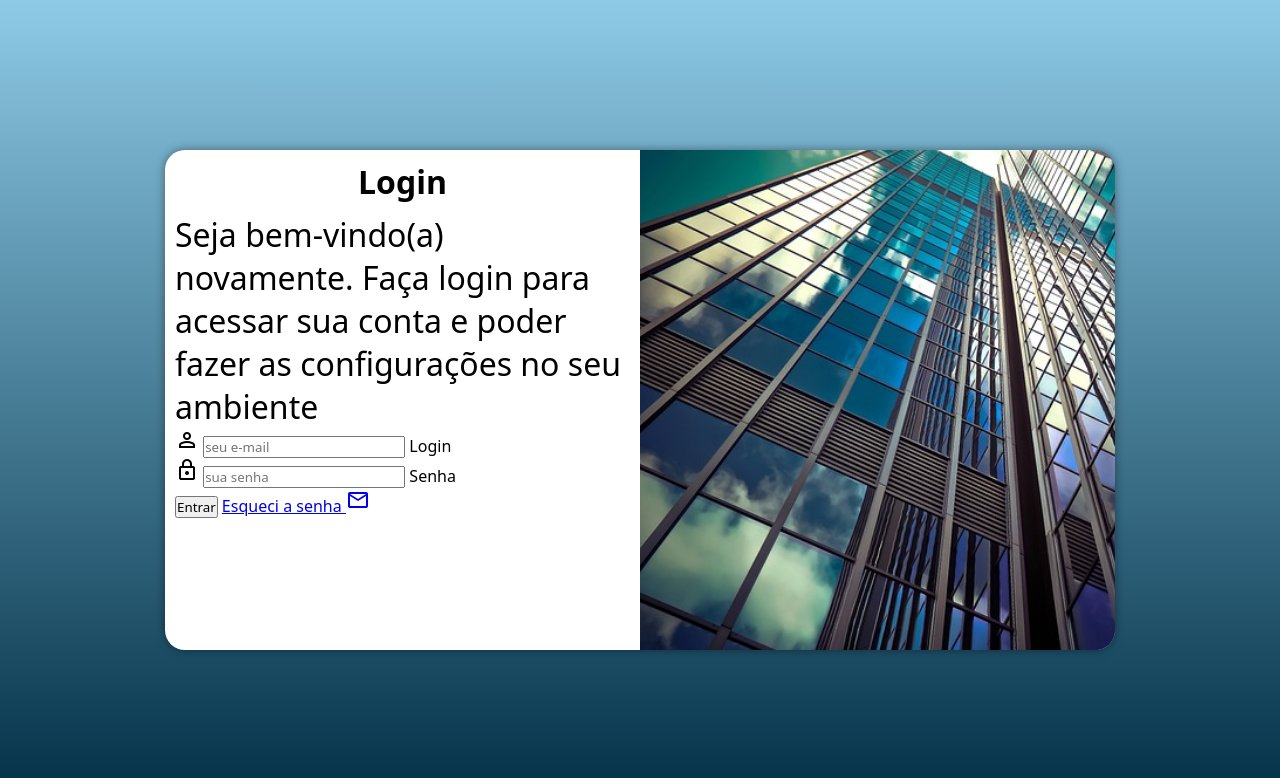
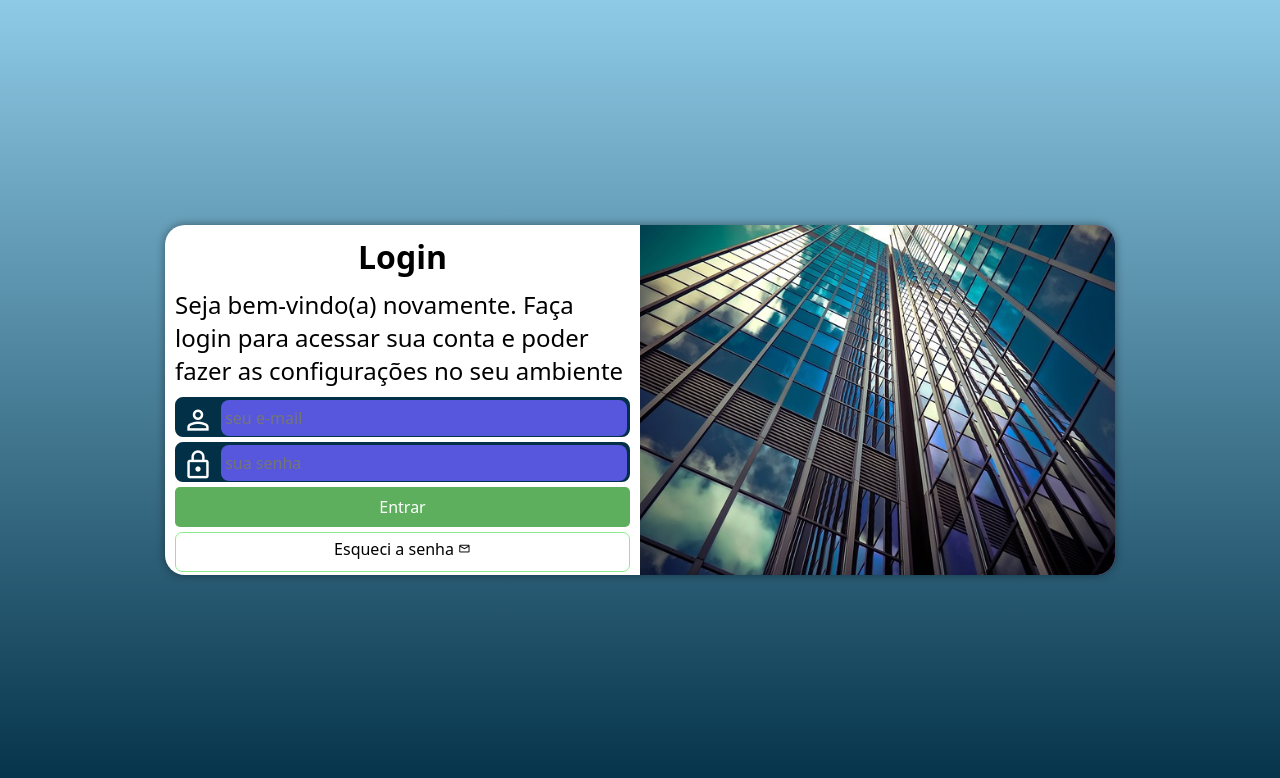
Before and after one commit to MaxsuelIsmark/projeto-login, a plain HTML site: page index.html in a window 1280 px wide. Drawn offline with nearby package versions, Linux system fonts and the light colour scheme.

Commit message:
projeto finalizado

```diff
--- a/estilos/medias-queries.css
+++ b/estilos/medias-queries.css
@@ -1,8 +1,10 @@
 @charset "UTF-8";
 
 @media  screen and (min-width: 768px) and (max-width: 992px) {
+
     section#login {
         width: 80vw;
+        height: 290px;
     }
 
     body {
@@ -19,11 +21,20 @@
         float: right;
         width: 70%;
     }
+
+    div#formulario > h1 {
+        font-size: 2em;
+    }
+
+    div#formulario > p {
+        font-size: 1em;
+    }
 }
 
 @media screen and (min-width: 992px) {
     section#login {
         width: 950px;
+        height: 350px;
     }
 
     body {
@@ -46,14 +57,8 @@
     }
 
     div#formulario > p {
-        font-size: 0.2em;
+        font-size: 1.5em;
+        margin: 10px 0px;
     }
 
-    div#formulario > h1 {
-        font-size: 2em;
-    }
-
-    div#formulario > p {
-        font-size: 2em;
-    }
 }
--- a/estilos/style.css
+++ b/estilos/style.css
@@ -28,7 +28,7 @@ section#login {
 
     background-color: white;
     width: 250px;
-    height: 500px;
+    height: 515px;
     border-radius: 20px;
     box-shadow: 0px 0px 10px rgba(0, 0, 0, 0.431);
 
@@ -55,3 +55,77 @@ div#formulario > h1 {
 div#formulario > p {
     font-size: 0.8em;
 }
+
+form > div.campo {
+    background-color: #023047;
+    border: 2px solid #023047;
+    width: 100%;
+    display: block;
+    height: 40px;
+    border-radius: 8px;
+    margin: 5px 0px;
+}
+div.campo > label {
+    display: none;
+}
+
+div.campo > span {
+    color: white;
+    /*background-color: black;*/
+    font-size: 2em;
+    width: 40px;
+    padding: 5px;
+}
+
+div.campo > input {
+    background-color: rgb(87, 87, 222);
+    font-size: 1em;
+    width: calc(100% - 45px);
+    transform: translateY(-12px);
+    height: 100%;
+    border: 0px;
+    border-radius: 8px;
+    padding: 4px;
+}
+
+div.campo > input:focus-within {
+    background-color: white;
+}
+
+form > input[type=submit] {
+    display: block;
+    font-size: 1em;
+    width: 100%;
+    height: 40px;
+    background-color: rgb(93, 175, 93);
+    color: white;
+    border: none;
+    border-radius: 5px;
+}
+
+form > input[type=submit]:hover {
+    background-color: rgb(73, 73, 241);
+}
+
+form > a.botao {
+    display: block;
+    text-align: center;
+    font-size: 1em;
+    width: 100%;
+    height: 40px;
+    padding-top: 5px;
+    margin-top: 5px;
+    background-color: white;
+    color: black;
+    border: 1px solid rgb(140, 236, 140);
+    border-radius: 7px;
+    text-decoration: none;
+}
+
+form > a.botao:hover {
+    background-color: rgb(64, 123, 64);
+}
+
+form > a.botao > span {
+    font-size: 0.8em;
+}
--- a/index.html
+++ b/index.html
@@ -29,7 +29,7 @@
                         <label for="isenha">Senha</label>
                     </div>
                     <input type="submit" value="Entrar">
-                    <a href="esqueci.html">
+                    <a href="esqueci.html" class="botao">
                         Esqueci a senha <span class="material-symbols-outlined">
                             email
                             </span>
```
